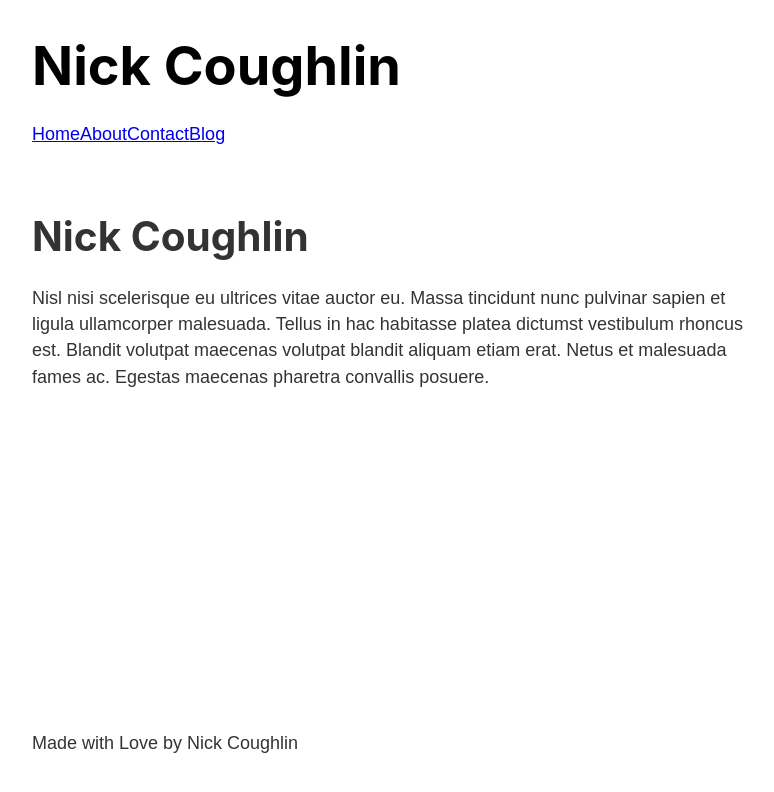
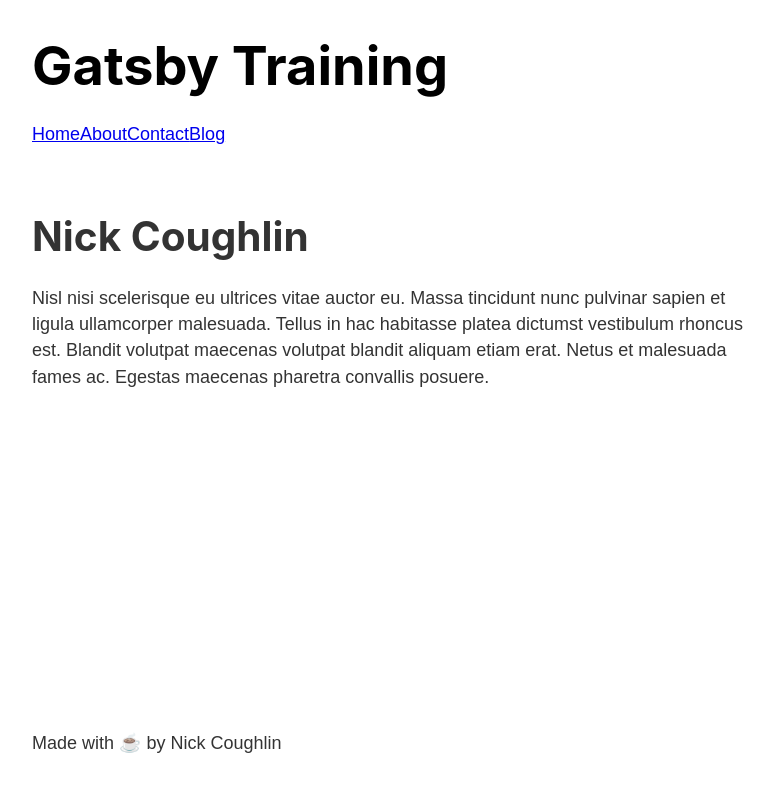
Before and after one commit to ncoughlin/gatsby-bootcamp, a Gatsby site: page / in a window 1280 px wide. Shown: the whole page, without its empty margins (251-1025 px from the left). Built offline with nearby package versions, Linux system fonts and the light colour scheme; Gatsby itself is replaced by a stand-in of ours.

Commit message:
graphql playground and basic API complete

```diff
--- a/gatsby-config.js
+++ b/gatsby-config.js
@@ -5,8 +5,12 @@
  */
 
 module.exports = {
-  /* Your site config here */
+  siteMetadata: {
+    title: 'Gatsby Training',
+    author: 'Nick Coughlin'
+  },
   plugins: [
-    'gatsby-plugin-sass'
+    'gatsby-plugin-sass',
+    'dotenv'
   ],
 }
--- a/package.json
+++ b/package.json
@@ -6,7 +6,7 @@
   "license": "MIT",
   "scripts": {
     "build": "gatsby build",
-    "develop": "gatsby develop",
+    "develop": "env-cmd -f .env.development gatsby develop",
     "format": "prettier --write \"**/*.{js,jsx,json,md}\"",
     "start": "npm run develop",
     "serve": "gatsby serve",
@@ -14,6 +14,7 @@
     "test": "echo \"Write tests! -> https://gatsby.dev/unit-testing\" && exit 1"
   },
   "dependencies": {
+    "dotenv": "^8.2.0",
     "gatsby": "^2.21.37",
     "gatsby-plugin-sass": "^2.3.2",
     "node-sass": "^4.14.1",
@@ -21,6 +22,7 @@
     "react-dom": "^16.12.0"
   },
   "devDependencies": {
+    "env-cmd": "^10.1.0",
     "prettier": "2.0.5"
   },
   "repository": {
--- a/src/components/footer.js
+++ b/src/components/footer.js
@@ -1,9 +1,19 @@
 import React from 'react';
+import { graphql, useStaticQuery } from "gatsby";
 
 const Footer = () => {
+    const data = useStaticQuery(graphql`
+    query {
+      site {
+        siteMetadata {
+          author
+        }
+      }
+    }
+  `)
     return (
         <footer>
-           <p> Made with Love by Nick Coughlin</p>
+           <p> Made with <span role='img' aria-label='coffee'>☕</span> by {data.site.siteMetadata.author}</p>
         </footer>
     );
 }
--- a/src/components/header.js
+++ b/src/components/header.js
@@ -1,35 +1,61 @@
 import React from "react"
-import { Link } from "gatsby"
+import { Link, graphql, useStaticQuery } from "gatsby"
 
 import headerStyles from "./header.module.scss"
 
 const Header = () => {
+  const data = useStaticQuery(graphql`
+    query {
+      site {
+        siteMetadata {
+          title
+        }
+      }
+    }
+  `)
+
   return (
     <header className={headerStyles.header}>
       <h1>
         <Link to="/" className={headerStyles.title}>
-          Nick Coughlin
+          {data.site.siteMetadata.title}
         </Link>
       </h1>
       <nav>
-        <ul className={headerStyles.navList} >
+        <ul className={headerStyles.navList}>
           <li>
-            <Link to="/" className={headerStyles.navItem} activeClassName={headerStyles.activeNavItem}>
+            <Link
+              to="/"
+              className={headerStyles.navItem}
+              activeClassName={headerStyles.activeNavItem}
+            >
               Home
             </Link>
           </li>
           <li>
-            <Link to="/about" className={headerStyles.navItem} activeClassName={headerStyles.activeNavItem}>
+            <Link
+              to="/about"
+              className={headerStyles.navItem}
+              activeClassName={headerStyles.activeNavItem}
+            >
               About
             </Link>
           </li>
           <li>
-            <Link to="/contact" className={headerStyles.navItem} activeClassName={headerStyles.activeNavItem}>
+            <Link
+              to="/contact"
+              className={headerStyles.navItem}
+              activeClassName={headerStyles.activeNavItem}
+            >
               Contact
             </Link>
           </li>
           <li>
-            <Link to="/blog" className={headerStyles.navItem} activeClassName={headerStyles.activeNavItem}>
+            <Link
+              to="/blog"
+              className={headerStyles.navItem}
+              activeClassName={headerStyles.activeNavItem}
+            >
               Blog
             </Link>
           </li>
```
Also changed, not shown: src/posts/gatsby.md (added), src/posts/react.md (added), 1 other file.
